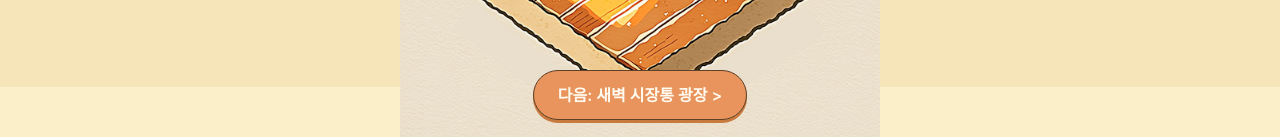
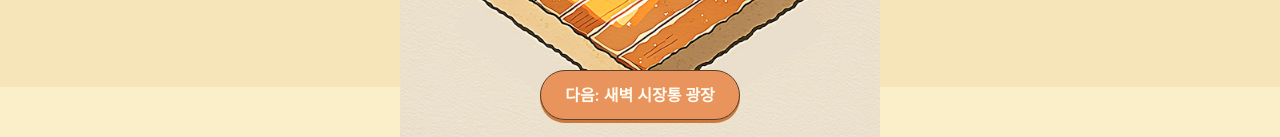
Before and after one commit to trinity31/cozy-quest, a Next.js app in the folder apps/web/: page /home in a window 1280 px wide. Shown: the part 713-850 px from the top of the page. Built offline with nearby package versions, Linux system fonts and the light colour scheme; a web font is replaced by a local one.

Commit message:
style(home): 다음 CTA에서 > 화살표 제거

```diff
--- a/apps/web/app/home/HomeView.tsx
+++ b/apps/web/app/home/HomeView.tsx
@@ -167,7 +167,7 @@ export function HomeView({ season }: { season: Season }) {
               href="/"
               className="pointer-events-auto rounded-full ink-line bg-cat px-6 py-3 font-semibold text-[#FFFBF0] shadow-cat-1"
             >
-              다음: {nextScene.title} &gt;
+              다음: {nextScene.title}
             </Link>
           ) : (
             <span className="pointer-events-auto rounded-full ink-line bg-[#FFFBF0] px-5 py-2.5 text-cap font-semibold text-text-soft shadow-ink-1">
```
